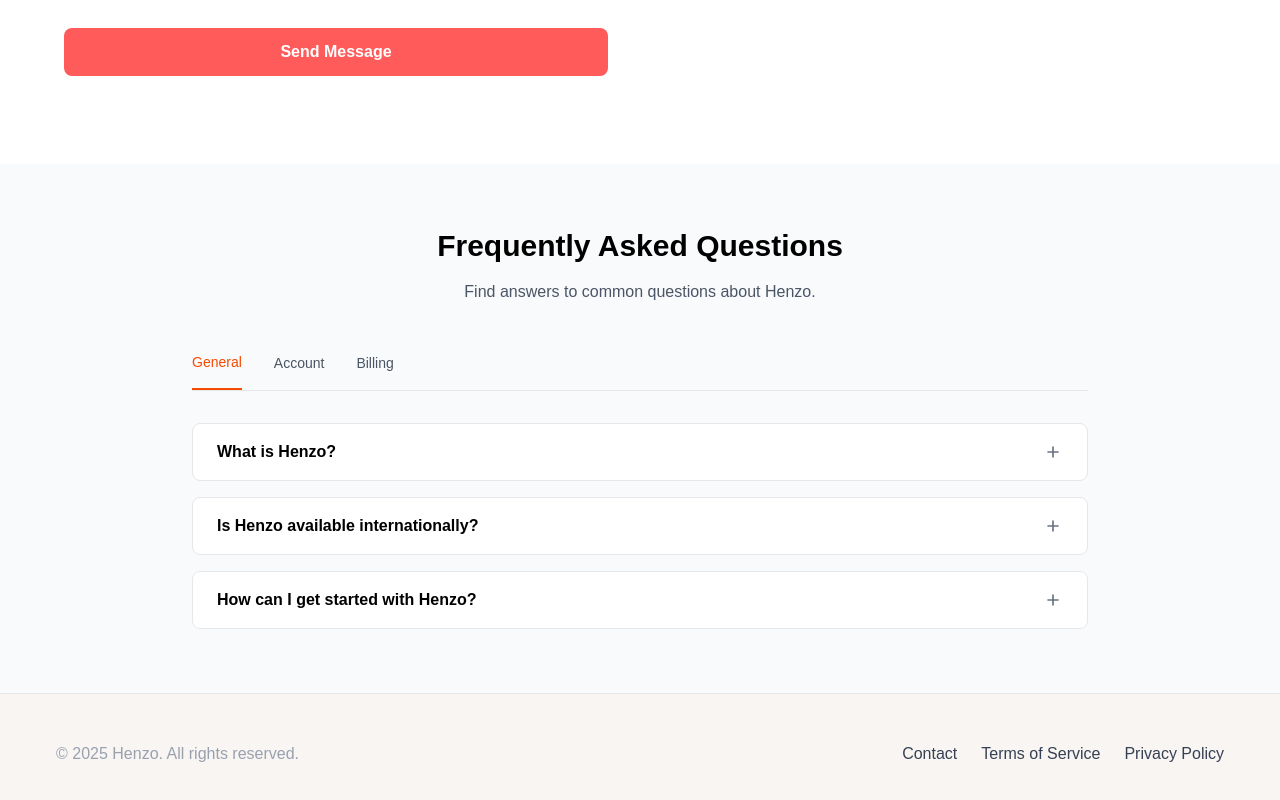
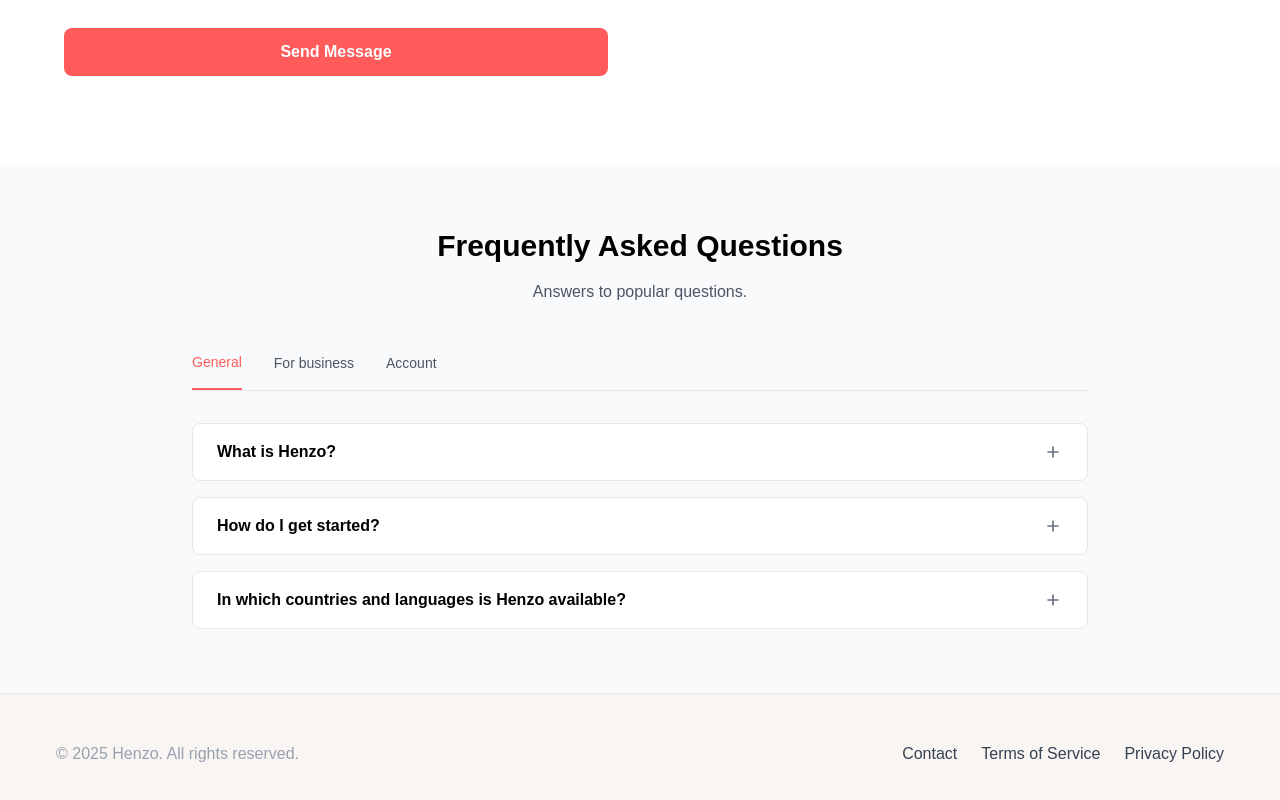
Before and after one commit to Vierin/Henzo, a Next.js app: page /en/contact in a window 1280 px wide. Shown: the part 857-1657 px from the top of the page. Built offline with nearby package versions, Linux system fonts and the light colour scheme; no server answers.

Commit message:
fix faq section

```diff
--- a/src/components/FAQSection.tsx
+++ b/src/components/FAQSection.tsx
@@ -1,131 +1,98 @@
 'use client';
 
-import React, { useState } from 'react';
+import React, { useState, useMemo } from 'react';
+import { useTranslation } from '@/contexts/LanguageContext';
 
-interface FAQItem {
-	id: string;
-	question: string;
-	answer: string;
-}
+type FAQTab = 'general' | 'business' | 'account';
 
-interface FAQData {
-	general: FAQItem[];
-	account: FAQItem[];
-	billing: FAQItem[];
-}
+const GENERAL_KEYS = [1, 2, 3] as const;
+const BUSINESS_KEYS = [1, 2, 3, 4, 5] as const;
+const ACCOUNT_KEYS = [1, 2, 3] as const;
 
 export default function FAQSection() {
-	const [activeTab, setActiveTab] = useState<'general' | 'account' | 'billing'>(
-		'general'
-	);
+	const t = useTranslation();
+	const [activeTab, setActiveTab] = useState<FAQTab>('general');
 	const [expandedQuestion, setExpandedQuestion] = useState<string | null>(null);
 
 	const toggleQuestion = (questionId: string) => {
 		setExpandedQuestion(expandedQuestion === questionId ? null : questionId);
 	};
 
-	const faqData: FAQData = {
-		general: [
-			{
-				id: 'what-is-henzo',
-				question: 'What is Henzo?',
-				answer:
-					'Henzo is a comprehensive beauty and wellness booking platform that connects clients with the best salons, spas, and wellness providers. We make it easy to discover, book, and manage your beauty appointments all in one place.',
-			},
-			{
-				id: 'international-availability',
-				question: 'Is Henzo available internationally?',
-				answer:
-					'Currently, Henzo is available in select regions. We are continuously expanding our services to new markets. Check our website or contact support to see if we operate in your area.',
-			},
-			{
-				id: 'get-started',
-				question: 'How can I get started with Henzo?',
-				answer:
-					"Getting started is easy! Simply create an account, browse available salons and services in your area, select your preferred appointment time, and complete your booking. You'll receive confirmation details via email.",
-			},
-		],
-		account: [
-			{
-				id: 'create-account',
-				question: 'How do I create an account?',
-				answer:
-					'Click "Sign Up" in the top right corner, enter your email and password, and verify your email address. You can also sign up using your Google or Facebook account.',
-			},
-			{
-				id: 'reset-password',
-				question: 'I forgot my password. How do I reset it?',
-				answer:
-					'Click "Forgot Password" on the login page, enter your email address, and we\'ll send you a link to reset your password.',
-			},
-			{
-				id: 'update-profile',
-				question: 'How do I update my profile information?',
-				answer:
-					'Log into your account, go to "Profile Settings", and update your personal information, preferences, and notification settings.',
-			},
-		],
-		billing: [
-			{
-				id: 'refund-policy',
-				question: 'What is your refund policy?',
-				answer:
-					"Refunds are processed within 5-7 business days for cancelled appointments. The exact refund amount depends on the salon's cancellation policy.",
-			},
-			{
-				id: 'billing-issues',
-				question: 'I have a billing issue. Who should I contact?',
-				answer:
-					"Contact our support team with your booking reference number and details of the issue. We'll investigate and resolve it as quickly as possible.",
-			},
-			{
-				id: 'receipts',
-				question: 'How do I get a receipt for my booking?',
-				answer:
-					'Receipts are automatically sent to your email after each booking. You can also download them from your account under "Booking History".',
-			},
-		],
+	const generalItems = useMemo(
+		() =>
+			GENERAL_KEYS.map((n) => ({
+				id: `general-${n}`,
+				question: t(`contact.faq.general.q${n}`),
+				answer: t(`contact.faq.general.a${n}`),
+			})),
+		[t]
+	);
+
+	const businessItems = useMemo(
+		() =>
+			BUSINESS_KEYS.map((n) => ({
+				id: `business-${n}`,
+				question: t(`contact.faq.business.q${n}`),
+				answer: t(`contact.faq.business.a${n}`),
+			})),
+		[t]
+	);
+
+	const accountItems = useMemo(
+		() =>
+			ACCOUNT_KEYS.map((n) => ({
+				id: `account-${n}`,
+				question: t(`contact.faq.account.q${n}`),
+				answer: t(`contact.faq.account.a${n}`),
+			})),
+		[t]
+	);
+
+	const itemsByTab = {
+		general: generalItems,
+		business: businessItems,
+		account: accountItems,
 	};
+
+	const items = itemsByTab[activeTab];
 
 	return (
 		<div>
-			{/* FAQ Tabs */}
 			<div className="flex space-x-8 mb-8 border-b border-gray-200">
 				<button
 					onClick={() => setActiveTab('general')}
 					className={`pb-4 text-sm font-medium transition-colors relative ${
 						activeTab === 'general'
-							? 'text-orange-600 border-b-2 border-orange-600'
+							? 'text-[#ff5b5b] border-b-2 border-[#ff5b5b]'
 							: 'text-gray-600 hover:text-gray-900'
 					}`}
 				>
-					General
+					{t('contact.faq.tabGeneral')}
+				</button>
+				<button
+					onClick={() => setActiveTab('business')}
+					className={`pb-4 text-sm font-medium transition-colors relative ${
+						activeTab === 'business'
+							? 'text-[#ff5b5b] border-b-2 border-[#ff5b5b]'
+							: 'text-gray-600 hover:text-gray-900'
+					}`}
+				>
+					{t('contact.faq.tabBusiness')}
 				</button>
 				<button
 					onClick={() => setActiveTab('account')}
 					className={`pb-4 text-sm font-medium transition-colors relative ${
 						activeTab === 'account'
-							? 'text-orange-600 border-b-2 border-orange-600'
+							? 'text-[#ff5b5b] border-b-2 border-[#ff5b5b]'
 							: 'text-gray-600 hover:text-gray-900'
 					}`}
 				>
-					Account
-				</button>
-				<button
-					onClick={() => setActiveTab('billing')}
-					className={`pb-4 text-sm font-medium transition-colors relative ${
-						activeTab === 'billing'
-							? 'text-orange-600 border-b-2 border-orange-600'
-							: 'text-gray-600 hover:text-gray-900'
-					}`}
-				>
-					Billing
+					{t('contact.faq.tabAccount')}
 				</button>
 			</div>
 
-			{/* FAQ Items */}
 			<div className="space-y-4">
-				{faqData[activeTab].map((item) => (
+				{items.map((item) => (
 					<div
 						key={item.id}
 						className="border border-gray-200 rounded-lg overflow-hidden bg-white"
--- a/src/i18n/locales/en/public/contact.json
+++ b/src/i18n/locales/en/public/contact.json
@@ -22,5 +22,38 @@
 	"email": "Email",
 	"emailDescription": "For general inquiries",
 	"faqTitle": "Frequently Asked Questions",
-	"faqSubtitle": "Find answers to common questions about Henzo."
+	"faqSubtitle": "Answers to popular questions.",
+	"faq": {
+		"tabGeneral": "General",
+		"tabBusiness": "For business",
+		"tabAccount": "Account",
+		"general": {
+			"q1": "What is Henzo?",
+			"a1": "Henzo is a platform for salons: your own booking link, one calendar, client base, and email reminders. Clients book via your link or on the site.",
+			"q2": "How do I get started?",
+			"a2": "Salon owner: click \"Get 3 months free\" on the business page, fill in the form, and set up your salon. Client: open your salon's booking link and choose a time.",
+			"q3": "In which countries and languages is Henzo available?",
+			"a3": "We currently operate in Vietnam and plan to expand to other countries over time. The interface is available in English, Russian and Vietnamese."
+		},
+		"business": {
+			"q1": "How do I connect my salon?",
+			"a1": "Register on the business page, confirm your email, then fill in your salon details: address, services, staff and schedule.",
+			"q2": "Is there a free trial?",
+			"a2": "Yes. 3 months free, then a monthly subscription (390,000 VND/month).",
+			"q3": "What's included in the subscription?",
+			"a3": "Online booking 24/7, one calendar for all staff, client base with visit history, email reminders, your booking link and QR, revenue and reports.",
+			"q4": "Do clients pay online?",
+			"a4": "No. Payment is made at the salon.",
+			"q5": "How do I cancel my subscription?",
+			"a5": "You can cancel in your account subscription settings. Access continues until the end of the paid period."
+		},
+		"account": {
+			"q1": "How do I create an account?",
+			"a1": "For salon owners: use the business page and sign up with email or Google. For clients: use the salon's booking link or register on the site.",
+			"q2": "I forgot my password. How do I reset it?",
+			"a2": "Click \"Forgot password\" on the login page, enter your email, and we'll send you a reset link.",
+			"q3": "How do I update my information?",
+			"a3": "Log in and go to Profile settings (for personal data) or Salon info (for business details)."
+		}
+	}
 }
--- a/src/i18n/locales/ru/public/contact.json
+++ b/src/i18n/locales/ru/public/contact.json
@@ -22,5 +22,38 @@
 	"email": "Email",
 	"emailDescription": "Для общих вопросов",
 	"faqTitle": "Часто задаваемые вопросы",
-	"faqSubtitle": "Найдите ответы на распространенные вопросы о Henzo."
+	"faqSubtitle": "Ответы на популярные вопросы.",
+	"faq": {
+		"tabGeneral": "Общее",
+		"tabBusiness": "Для бизнеса",
+		"tabAccount": "Аккаунт",
+		"general": {
+			"q1": "Что такое Henzo?",
+			"a1": "Henzo — платформа для салонов: своя ссылка на запись, единый календарь, база клиентов и напоминания по email. Клиенты записываются по вашей ссылке или на сайте.",
+			"q2": "Как начать?",
+			"a2": "Владелец салона: нажмите «Получить 3 месяца бесплатно» на странице для бизнеса, заполните форму и настройте салон. Клиент: откройте ссылку салона на запись и выберите время.",
+			"q3": "В каких странах и на каких языках доступен Henzo?",
+			"a3": "Сейчас мы работаем только во Вьетнаме и со временем планируем выйти в другие страны. Интерфейс на английском, русском и вьетнамском."
+		},
+		"business": {
+			"q1": "Как подключить салон?",
+			"a1": "Зарегистрируйтесь на странице для бизнеса, подтвердите email, затем заполните карточку салона: адрес, услуги, мастера и расписание.",
+			"q2": "Есть ли бесплатный период?",
+			"a2": "Да. 3 месяца бесплатно, затем подписка (390 000 ₫/мес).",
+			"q3": "Что входит в подписку?",
+			"a3": "Запись онлайн 24/7, единый календарь для команды, база клиентов с историей визитов, напоминания по email, своя ссылка и QR на запись, выручка и отчёты.",
+			"q4": "Нужна ли клиентам онлайн-оплата?",
+			"a4": "Нет. Оплата в салоне.",
+			"q5": "Как отменить подписку?",
+			"a5": "Отменить можно в настройках подписки в личном кабинете. Доступ сохраняется до конца оплаченного периода."
+		},
+		"account": {
+			"q1": "Как зарегистрироваться?",
+			"a1": "Владельцам салонов: страница для бизнеса, регистрация по email или Google. Клиентам: по ссылке салона на запись или регистрация на сайте.",
+			"q2": "Забыл пароль. Как сбросить?",
+			"a2": "На странице входа нажмите «Забыли пароль», введите email — мы пришлём ссылку для сброса.",
+			"q3": "Как изменить данные?",
+			"a3": "Войдите в аккаунт: «Настройки профиля» — личные данные, «Информация о салоне» — данные бизнеса."
+		}
+	}
 }
--- a/src/i18n/locales/vi/public/contact.json
+++ b/src/i18n/locales/vi/public/contact.json
@@ -22,5 +22,38 @@
 	"email": "Email",
 	"emailDescription": "Để được tư vấn chung",
 	"faqTitle": "Câu hỏi thường gặp",
-	"faqSubtitle": "Tìm câu trả lời cho các câu hỏi phổ biến về Henzo."
+	"faqSubtitle": "Câu trả lời cho các câu hỏi phổ biến.",
+	"faq": {
+		"tabGeneral": "Chung",
+		"tabBusiness": "Cho doanh nghiệp",
+		"tabAccount": "Tài khoản",
+		"general": {
+			"q1": "Henzo là gì?",
+			"a1": "Henzo là nền tảng cho salon: link đặt lịch của bạn, một lịch, cơ sở khách hàng và nhắc nhở qua email. Khách đặt lịch qua link của bạn hoặc trên trang web.",
+			"q2": "Làm thế nào để bắt đầu?",
+			"a2": "Chủ salon: nhấn \"Nhận 3 tháng miễn phí\" trên trang dành cho doanh nghiệp, điền biểu mẫu và thiết lập salon. Khách: mở link đặt lịch của salon và chọn giờ.",
+			"q3": "Henzo có sẵn ở quốc gia và ngôn ngữ nào?",
+			"a3": "Hiện tại chúng tôi chỉ hoạt động tại Việt Nam và dự kiến mở rộng sang các quốc gia khác theo thời gian. Giao diện có tiếng Anh, tiếng Nga và tiếng Việt."
+		},
+		"business": {
+			"q1": "Làm thế nào để kết nối salon?",
+			"a1": "Đăng ký trên trang dành cho doanh nghiệp, xác nhận email, sau đó điền thông tin salon: địa chỉ, dịch vụ, nhân viên và lịch làm việc.",
+			"q2": "Có dùng thử miễn phí không?",
+			"a2": "Có. 3 tháng miễn phí, sau đó gói theo tháng (390.000 ₫/tháng).",
+			"q3": "Gói subscription gồm những gì?",
+			"a3": "Đặt lịch trực tuyến 24/7, một lịch cho cả đội, cơ sở khách hàng kèm lịch sử ghé thăm, nhắc nhở qua email, link đặt lịch và QR, doanh thu và báo cáo.",
+			"q4": "Khách có thanh toán trực tuyến không?",
+			"a4": "Không. Thanh toán tại salon.",
+			"q5": "Làm thế nào để hủy subscription?",
+			"a5": "Bạn có thể hủy trong cài đặt subscription của tài khoản. Quyền truy cập giữ đến hết kỳ đã thanh toán."
+		},
+		"account": {
+			"q1": "Làm thế nào để tạo tài khoản?",
+			"a1": "Chủ salon: dùng trang dành cho doanh nghiệp, đăng ký bằng email hoặc Google. Khách: dùng link đặt lịch của salon hoặc đăng ký trên trang web.",
+			"q2": "Tôi quên mật khẩu. Làm thế nào để đặt lại?",
+			"a2": "Nhấn \"Quên mật khẩu\" trên trang đăng nhập, nhập email — chúng tôi sẽ gửi link đặt lại.",
+			"q3": "Làm thế nào để cập nhật thông tin?",
+			"a3": "Đăng nhập và vào Cài đặt hồ sơ (dữ liệu cá nhân) hoặc Thông tin salon (thông tin doanh nghiệp)."
+		}
+	}
 }
```
